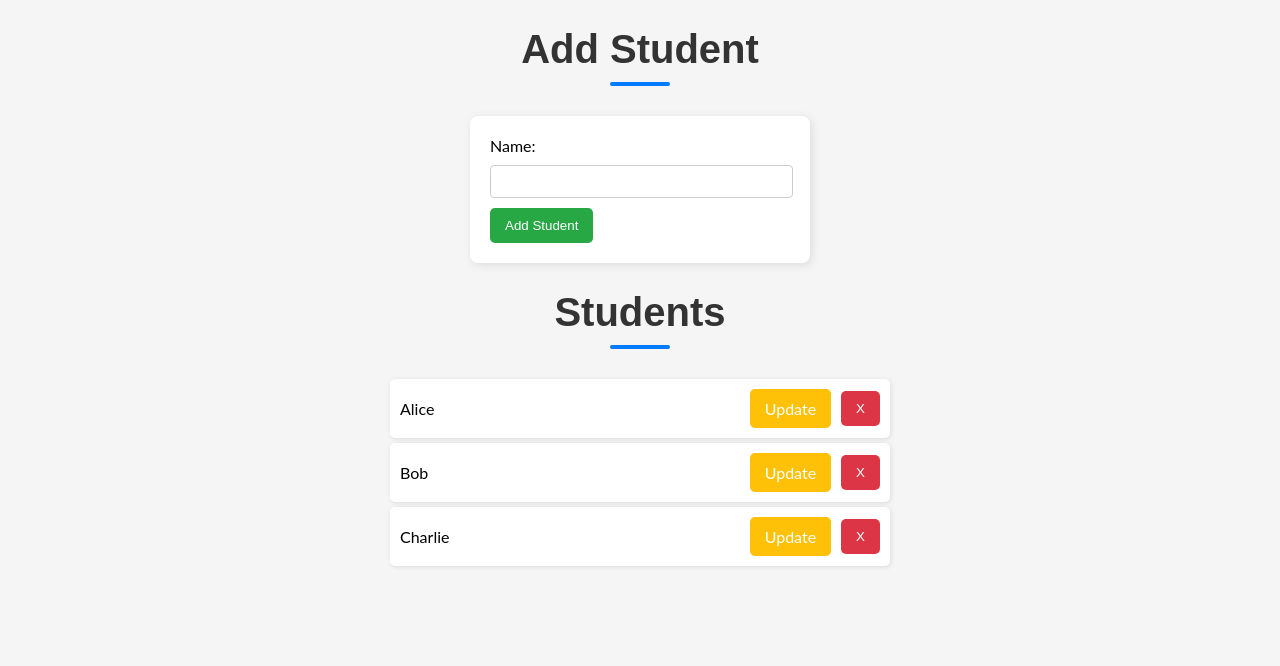
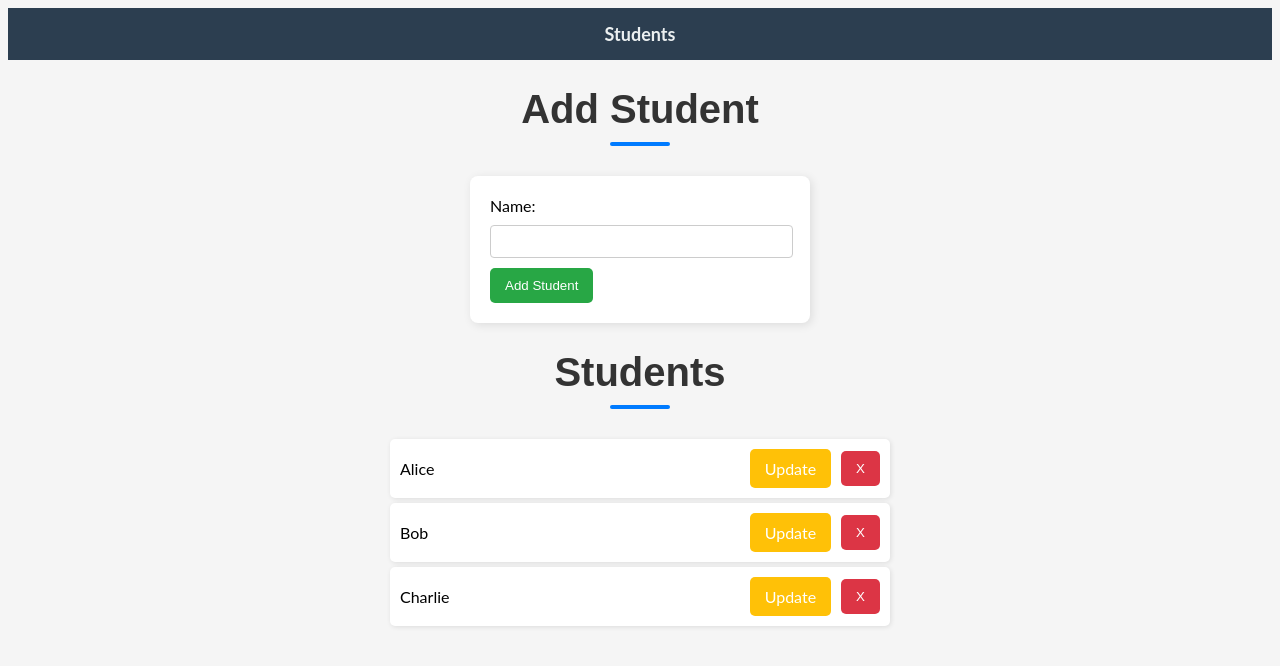
Before and after one commit to alex-305/cchs, a Flask app: page / in a window 1280 px wide. Shown: the top 666 px of the page. Run offline with Flask 3, Linux system fonts and the light colour scheme.

Commit message:
Inheritance and navbar

```diff
--- a/Period 1/CRUD App/static/style.css
+++ b/Period 1/CRUD App/static/style.css
@@ -98,3 +98,33 @@ body {
     margin: 10px auto 0;
     border-radius: 2px;
 }
+
+.navbar {
+    background-color: #2c3e50;
+    padding: 15px;
+    text-align: center;
+}
+
+.nav-list {
+    list-style: none;
+    padding: 0;
+    margin: 0;
+}
+
+.nav-item {
+    display: inline;
+}
+
+.nav-link {
+    color: #ecf0f1;
+    text-decoration: none;
+    font-size: 18px;
+    font-weight: bold;
+    padding: 10px 20px;
+    border-radius: 5px;
+    transition: background 0.3s ease-in-out;
+}
+
+.nav-link:hover {
+    background: #34495e;
+}
--- /dev/null
+++ b/Period 1/CRUD App/templates/base.html
@@ -0,0 +1,18 @@
+<!DOCTYPE html>
+<html lang="en">
+<head>
+    <meta charset="UTF-8">
+    <meta name="viewport" content="width=device-width, initial-scale=1.0">
+    <title>{% block title %}My Website{% endblock %}</title>
+    <link rel="stylesheet" href="{{ url_for('static', filename='style.css') }}">
+</head>
+<body>
+
+    {% include "navbar.html" %}
+
+    <div class="content">
+        {% block content %}{% endblock %}
+    </div>
+
+</body>
+</html>
--- /dev/null
+++ b/Period 1/CRUD App/templates/navbar.html
@@ -0,0 +1,15 @@
+<!DOCTYPE html>
+<html lang="en">
+<head>
+    <meta charset="UTF-8">
+    <meta name="viewport" content="width=device-width, initial-scale=1.0">
+    <title>Document</title>
+</head>
+<body>
+    <nav class="navbar">
+        <ul class="nav-list">
+            <li class="nav-item"><a href="{{ url_for('view_students') }}" class="nav-link">Students</a></li>
+        </ul>
+    </nav>
+</body>
+</html>
--- a/Period 1/CRUD App/templates/students.html
+++ b/Period 1/CRUD App/templates/students.html
@@ -1,15 +1,10 @@
-<!DOCTYPE html>
-<html lang="en">
-<head>
-    <meta charset="UTF-8">
-    <meta name="viewport" content="width=device-width, initial-scale=1.0">
-    <link rel="stylesheet" href="{{ url_for('static', filename='style.css') }}">
-    <title>Student List</title>
-</head>
-<body>
+{% extends "base.html" %}
+
+{% block title %}Home{% endblock %}
+
+{% block content %}
 
     {% include "add_student.html" %}
-
     <h1 class="page-title">Students</h1>
     <ul class="student-list">
         {% for student in students %}
@@ -24,5 +19,4 @@
         {% endfor %}
     </ul>
 
-</body>
-</html>
+    {% endblock %}
```
Also changed, not shown: Period 1/CRUD App/templates/update_student.html (+8 -11 lines).
